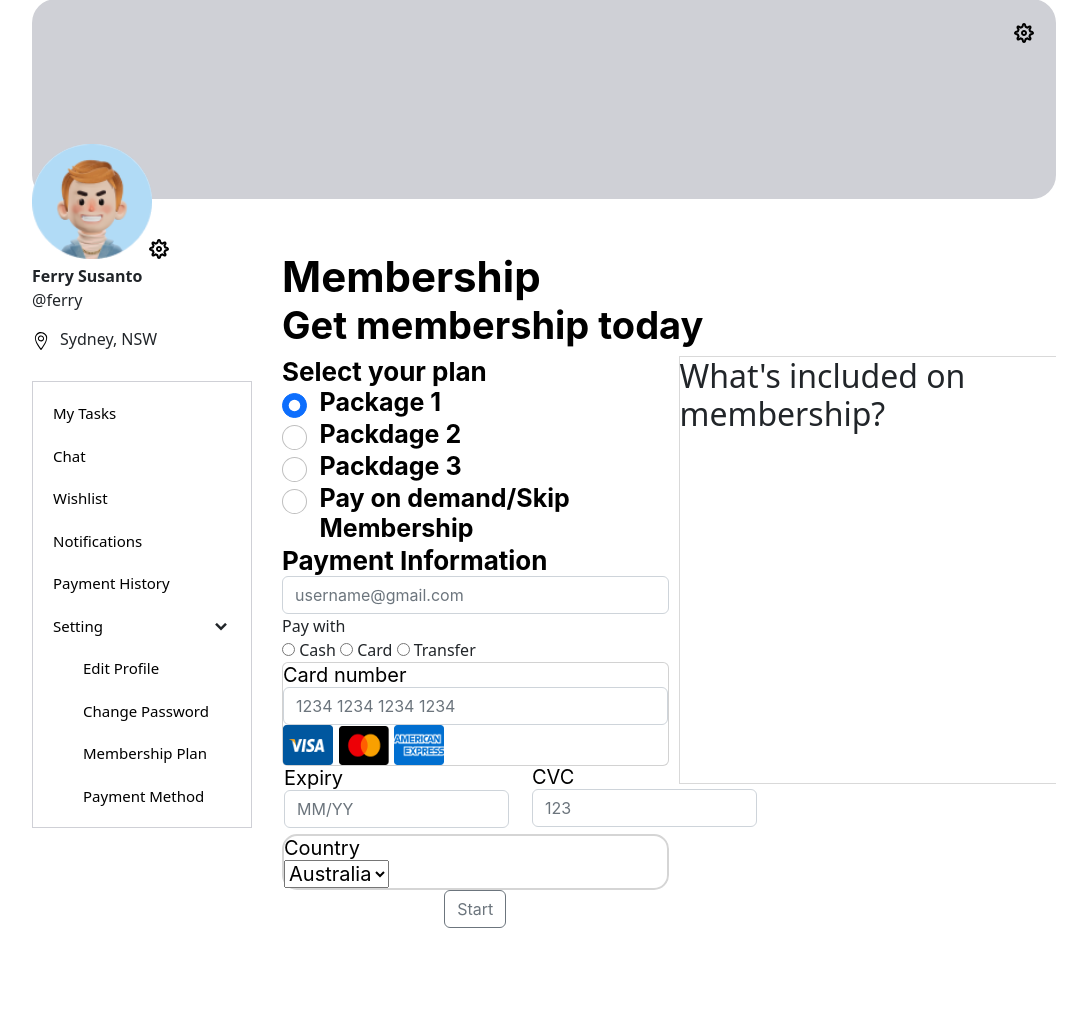
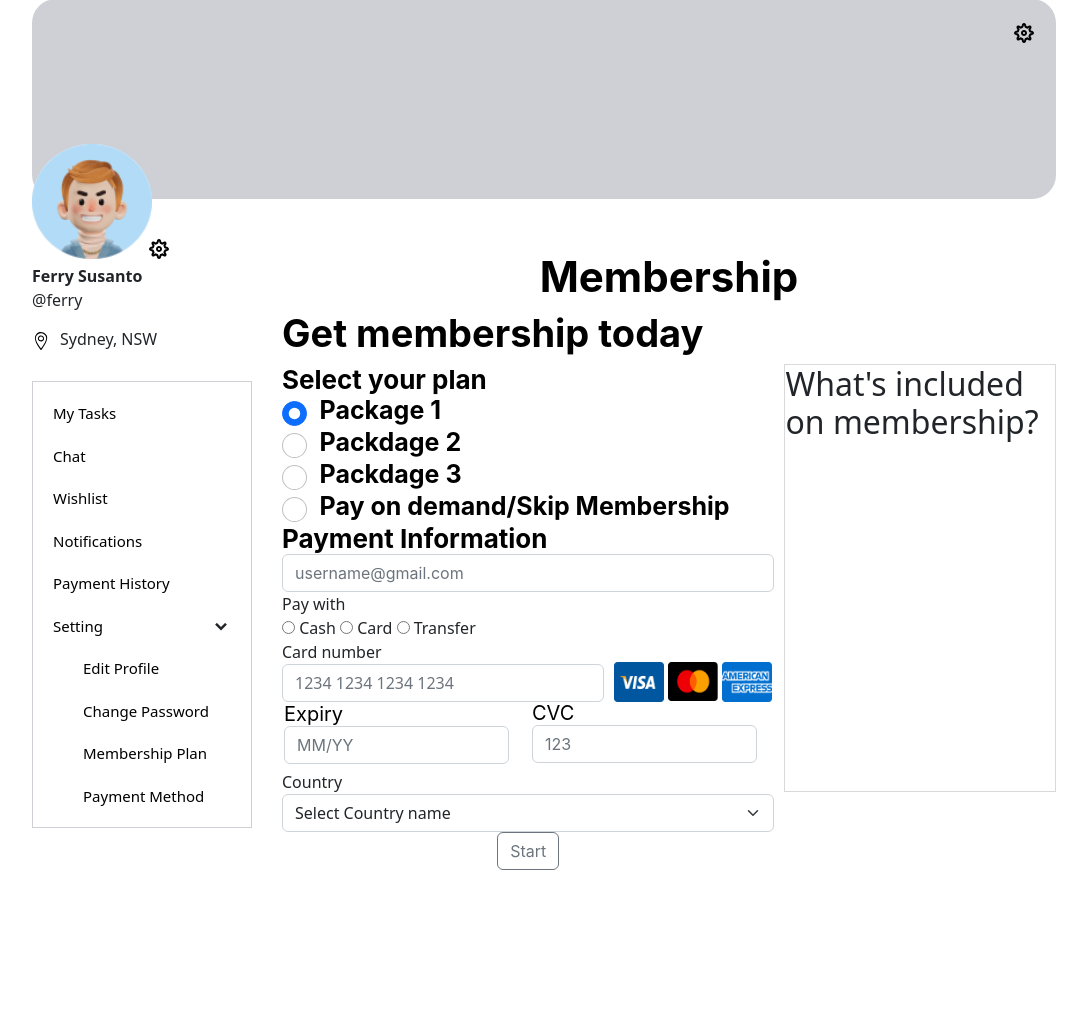
Before and after one commit to susantoferry/isit950-project, a Django app: page /account/membership-plan in a window 1280 px wide. Shown: the part 86-1114 px from the top of the page, without its empty margins (96-1183 px from the left). After the commit the page ends 956 px from the top, so only its background shows below. Run offline with Django 4.2, Linux system fonts and the light colour scheme; some libraries are stand-ins or nearby versions.

Commit message:
bootstrap done

```diff
--- a/frontend/templates/isit950/account/membership_plan.html
+++ b/frontend/templates/isit950/account/membership_plan.html
@@ -5,7 +5,7 @@
 <div style="width: 100%; overflow: hidden; position: relative; top: -100px; ">
 
     <div>
-        <h style="position: relative;
+        <h1 style="position: relative;
         font-family: 'Inter';
         font-style: normal;
         font-weight: 700;
@@ -13,8 +13,8 @@
         line-height: 51px;
         text-align: center;
 
-        color: #000000;">Membership</h>
-        <h1 style="position: relative;
+        color: #000000;">Membership</h1>
+        <h2 style="position: relative;
 
 
         font-family: 'Inter';
@@ -23,7 +23,7 @@
         font-size: 38px;
         line-height: 46px;
 
-        color: #000000;">Get membership today</h1>
+        color: #000000;">Get membership today</h2>
     </div>
     <div class="membershipPlan-overlay" >
         <div style="width: 100%">
@@ -80,12 +80,17 @@
                         Transfer
                     </label>
                 </div>
-                <div class="card">
-                    <div>
-                        <label for="card"> Card number</label></br>
-                        <input type="text" name="card" id="card" class="form-control" placeholder="1234 1234 1234 1234"/>
+                <div class="" style="display: flex;align-items: end;">
+                    <div style="
+    width: 100%;
+">
+                        <label for="card"> Card number</label><br>
+                        <input type="text" name="card" id="card" class="form-control" placeholder="1234 1234 1234 1234">
                     </div>
-                    <div>
+                    <div style="
+    width: 50%;
+    margin-left: 10px;
+">
                         <img src="/static/images/Visa.png" alt="" width="50">
 
                         <img src="/static/images/Mastercard.png" alt="" width="50">
@@ -104,12 +109,18 @@
 
 
 
-                <div class="country">
+                <div>
                     <label for="Country">Country</label></br>
 
-                    <select id="country" name="country">
-                        <option value="Australia"  class="form-control" type="text">Australia</option>
-                    </select>
+                    <select class="form-select" aria-label="Default select example">
+                        <option selected>Select Country name</option>
+                        <option value="1">Australia</option>
+                        <option value="2">United States Of America</option>
+                        <option value="3">Malasiya</option>
+                        <option value="4">China</option>
+                        <option value="5">South Korea</option>
+                        <option value="6">Honkong</option>
+                      </select>
 
                 </div>
 
@@ -126,9 +137,9 @@
         <div style="box-sizing: border-box;
 
         position: relative;
-        width:100%;
+        width:55%;
         height: 428px;
-        left: 10px;
+        margin-left: 10px;
 
 
         border: 1px solid #D9D9D9;">
```
